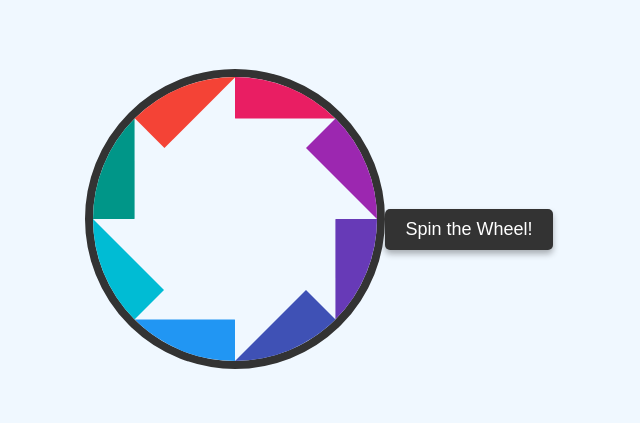
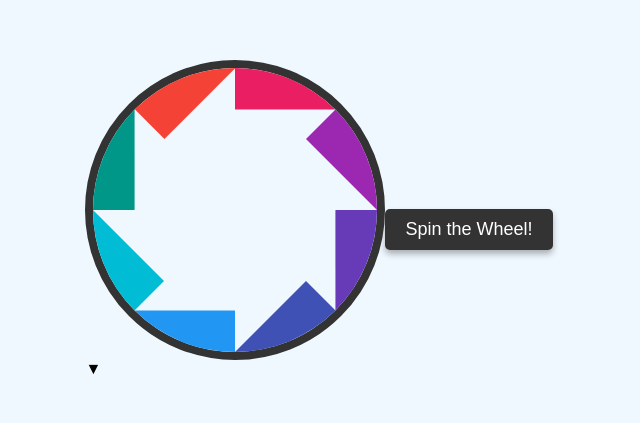
Before and after one commit to calebcoatney/calebcoatney.github.io, a plain HTML site: page index.html in a window 1280 px wide. Shown: the part 181-604 px from the top of the page, without its empty margins (321-961 px from the left). Drawn offline with Linux system fonts and the light colour scheme.

Commit message:
Update index.html

```diff
--- a/index.html
+++ b/index.html
@@ -7,8 +7,12 @@
   <link rel="stylesheet" href="styles.css">
 </head>
 <body>
-  <div id="wheel"></div>
+  <div id="wheel-container">
+    <div id="wheel"></div>
+    <div id="pointer">▼</div>
+  </div>
   <button id="spin-button">Spin the Wheel!</button>
+  <div id="result"></div>
   <script src="script.js"></script>
 </body>
 </html>
```
